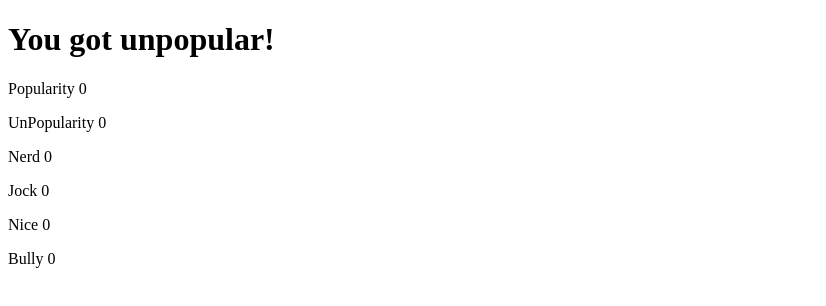
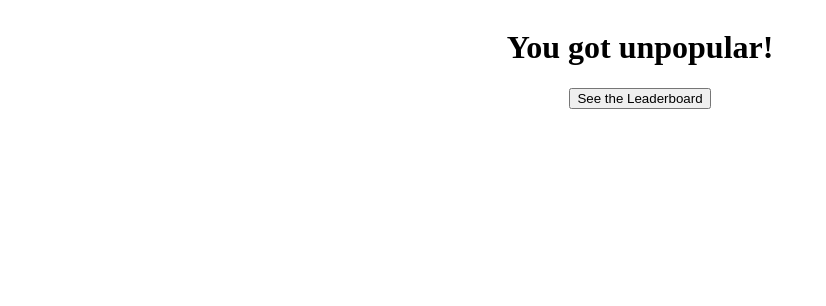
Before and after one commit to Lauraxu13/MoralHigh-DemoDay, an Angular app: page /score in a window 1280 px wide. Shown: the top 306 px of the page, without its empty margins (0-826 px from the left). Built offline with nearby package versions, Linux system fonts and the light colour scheme; no server answers.

Commit message:
Navigate from score to leaderboard

```diff
--- a/src/app/id7-scoring/id7-scoring.component.css
+++ b/src/app/id7-scoring/id7-scoring.component.css
@@ -0,0 +1,6 @@
+div {
+    display: flex;
+    flex-direction: column;
+    justify-content: center;
+    align-items: center;
+}
--- a/src/app/id7-scoring/id7-scoring.component.html
+++ b/src/app/id7-scoring/id7-scoring.component.html
@@ -1,12 +1,5 @@
-<h1>You got {{total.personality}}!</h1>
+<div><h1>You got {{total.personality}}!</h1>
 
+<button class="next" (click)="next()">See the Leaderboard</button>
 
-
-<p> Popularity {{total.popular}}</p>
-<p> UnPopularity {{total.unpopular}}</p>
-
-<p>Nerd {{total.nerd}}</p>
-<p>Jock {{total.jock}}</p>
-
-<p>Nice {{total.nice}}</p>
-<p>Bully {{total.bully}}</p>
+</div>
```
